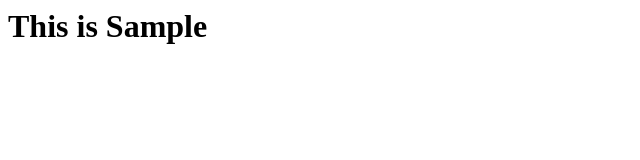
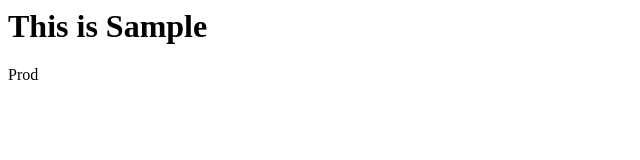
Before and after one commit to aarav-963/multi-branch, a plain HTML site: page index.html in a window 1280 px wide. Shown: the full height of the page, 0-640 px from the left. Drawn offline with Linux system fonts and the light colour scheme.

Commit message:
Update index.html

```diff
--- a/index.html
+++ b/index.html
@@ -4,5 +4,6 @@
   </head>
   <body>
     <h1>This is Sample</h1>
+    <p>Prod</p>
   </body>
 </html>
```
